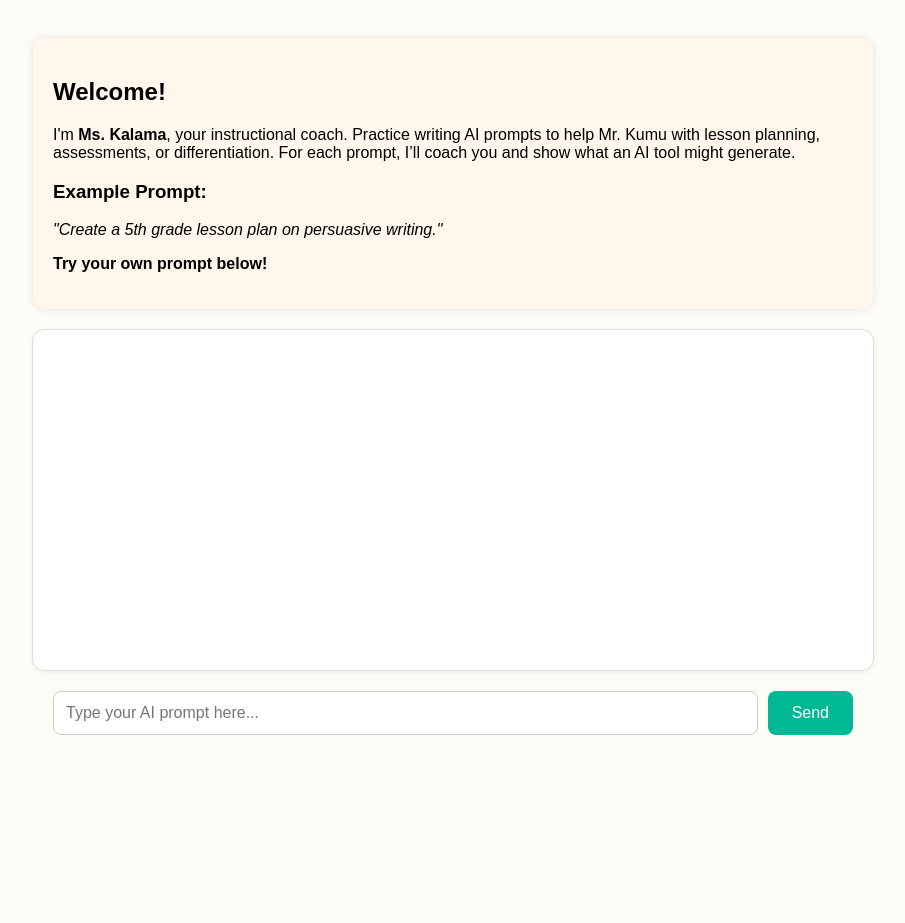
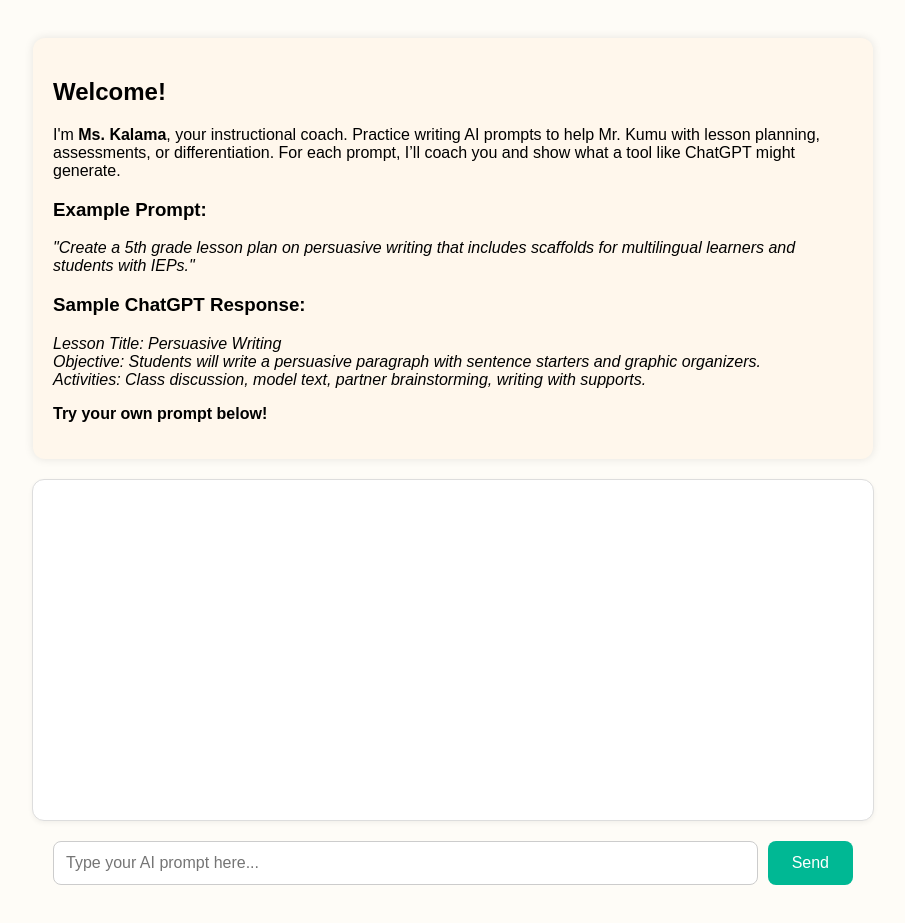
Before and after one commit to EvanHill-ID/Ms-Kalama, a website: page public/index.html in a window 1280 px wide. Shown: the whole page, without its empty margins (187-1092 px from the left). Before the commit the page ends 816 px from the top, so only its background shows below. Drawn offline with Linux system fonts and the light colour scheme.

Commit message:
Update index.html

```diff
--- a/public/index.html
+++ b/public/index.html
@@ -2,7 +2,7 @@
 <html lang="en">
 <head>
   <meta charset="UTF-8" />
-  <title>Ms. Kalama Prompting Coach</title>
+  <title>Ms. Kalama Chatbot</title>
   <link rel="stylesheet" href="style.css" />
 </head>
 <body>
@@ -10,17 +10,26 @@
     <h2>Welcome!</h2>
     <p>
       I'm <strong>Ms. Kalama</strong>, your instructional coach. Practice writing AI prompts to help Mr. Kumu with lesson planning, assessments, or differentiation.
-      For each prompt, I’ll coach you and show what an AI tool might generate.
+      For each prompt, I’ll coach you and show what a tool like ChatGPT might generate.
     </p>
 
     <h3>Example Prompt:</h3>
-    <p><em>"Create a 5th grade lesson plan on persuasive writing."</em></p>
+    <p><em>"Create a 5th grade lesson plan on persuasive writing that includes scaffolds for multilingual learners and students with IEPs."</em></p>
+
+    <h3>Sample ChatGPT Response:</h3>
+    <p>
+      <em>
+        Lesson Title: Persuasive Writing<br />
+        Objective: Students will write a persuasive paragraph with sentence starters and graphic organizers.<br />
+        Activities: Class discussion, model text, partner brainstorming, writing with supports.
+      </em>
+    </p>
 
     <p><strong>Try your own prompt below!</strong></p>
   </div>
 
   <div id="chat-wrapper">
-    <div id="chat-container" class="chat-box"></div>
+    <div id="chat-container"></div>
 
     <div id="input-area">
       <input type="text" id="user-input" placeholder="Type your AI prompt here..." />
```
